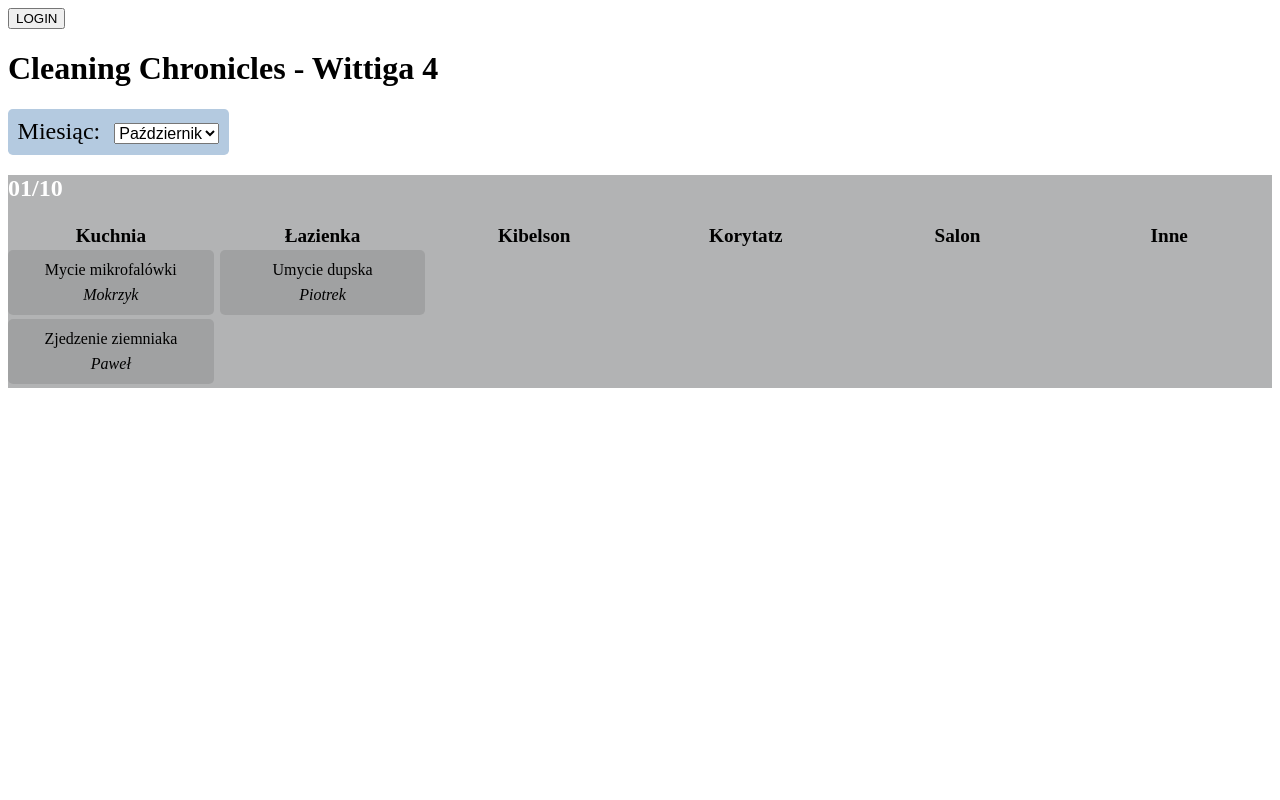
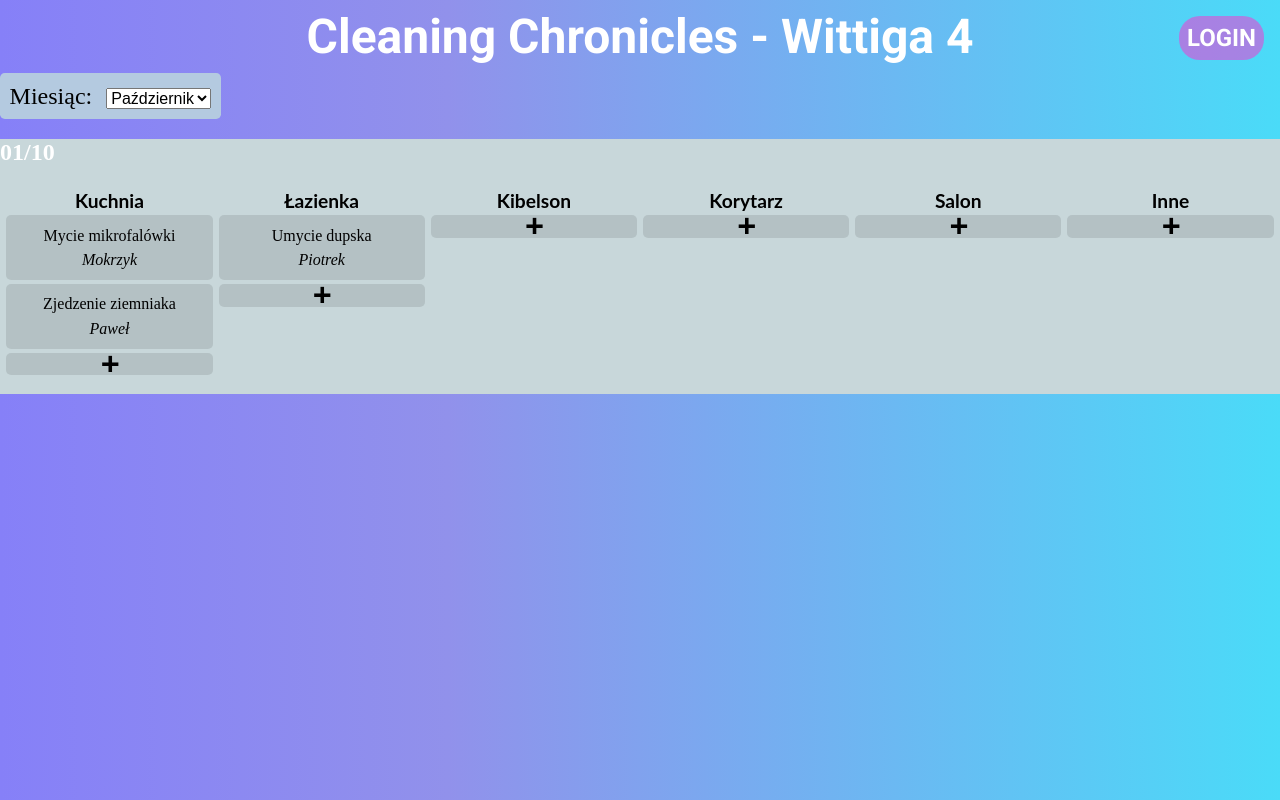
Before and after one commit to piolad/cleaningChronicle, a React (Create React App) app in the folder client/: page / in a window 1280 px wide. Built offline with nearby package versions, Linux system fonts and the light colour scheme.

Commit message:
visual updates & AddTaskButton

```diff
--- /dev/null
+++ b/client/src/AddTaskButton.css
@@ -0,0 +1,20 @@
+.AddTaskButton > p {
+
+    font-size: 2rem;
+    font-weight: 1000;
+
+    margin-top: 0rem;
+    margin-bottom: 0rem;
+
+    display: flex;
+    justify-content: center;
+}
+.AddTaskButton {
+    padding: 0px;
+    height: 0.4rem;
+}
+
+.AddTaskButton:hover {
+    background-color: #8b8b8b;
+    cursor: pointer;
+}
--- /dev/null
+++ b/client/src/AddTaskButton.js
@@ -0,0 +1,12 @@
+import './AddTaskButton.css'
+
+function AddTaskButton(){
+
+    return(
+        <div className="AddTaskButton">
+            <p>+</p>
+        </div>
+        )
+}
+
+export default AddTaskButton;
--- a/client/src/App.css
+++ b/client/src/App.css
@@ -1,52 +1,48 @@
-.view {
-  background-color: rgb(178, 179, 180);
-  width: 100%;
+/*import roboto */
+@import url('https://fonts.googleapis.com/css?family=Roboto:400,700&display=swap');
+
+
+
+body{
+  /* Add a nice background gradient */
+  background: linear-gradient(90deg, rgb(134, 128, 248) 0%, rgb(145, 145, 235) 35%, rgb(74, 219, 248) 100%);
+  /* Make the background cover the whole page */
+  background-size: cover;
+
+  margin: 0px;
+  padding: 0px;
 }
 
-.view > h2 {
+h1{
+  font-family: 'Roboto', sans-serif;
+  font-size: 3rem;
+  font-weight: 700;
   color: white;
-
+  margin-top: 0.5rem;
+  margin-bottom: 0.5rem;
+  text-align: center;
 }
 
+/* login button */
+.loginButton{
+  position:absolute;
+  right: 0;
 
-.container {
-  display: grid;
-  grid-template-columns: 1fr 1fr 1fr 1fr 1fr 1fr;
-  grid-template-rows: 1fr 1fr 1fr;
-  gap: 0px 6px;
-  grid-auto-flow: row;
-  grid-template-areas:
-    "kitchen bathroom wc corridor livingroom other"
-    "kitchen bathroom wc corridor livingroom other"
-    "kitchen bathroom wc corridor livingroom other";
-}
-
-.kitchen { grid-area: kitchen; }
-.bathroom { grid-area: bathroom; }
-.wc { grid-area: wc; }
-.corridor { grid-area: corridor; }
-.livingroom { grid-area: livingroom; }
-.other { grid-area: other; }
-
-
-.container > * > div {
-  background-color: rgba(0,0,0,0.1);
-  border-radius: 5px;
+  font-family: 'Roboto', sans-serif;
+  font-size: 1.5rem;
+  font-weight: 700;
+  color: white;
+  background-color: rgba(252, 51, 208, 0.514);
+  border: none;
+  border-radius: 1.3rem;
   padding: 0.5rem;
 
-  display: flex;
-  flex-direction: column;
-  justify-content: center;
-  align-items: center;
+  margin-right: 1rem;
 
-  margin-bottom: 4px;
+  margin-top: 0.5rem;
+  margin-bottom: 0.5rem;
+  text-align: center;
+  cursor: pointer;
 
+  float: right;
 }
-.container > * > h3 {
-  font-size: 1.2rem;
-  margin-top: 0.2rem;
-  margin-bottom: 0.2rem;
-
-  display: flex;
-  justify-content: center;
-}
--- a/client/src/App.js
+++ b/client/src/App.js
@@ -8,7 +8,7 @@ function App() {
 
   return (
     <div>
-      <button>LOGIN</button>
+      <button className='loginButton'>LOGIN</button>
       <h1>Cleaning Chronicles - Wittiga 4</h1>
 
       <MonthSelector></MonthSelector>
--- a/client/src/MonthlyView.css
+++ b/client/src/MonthlyView.css
@@ -0,0 +1,68 @@
+
+.view {
+  background-color: rgb(200, 215, 218);
+  width: 100%;
+}
+
+.view > h2 {
+  color: white;
+}
+
+.container {
+    padding-left: 0.4rem;
+    padding-right: 0.4rem;
+    padding-bottom: 0.9rem;
+  display: grid;
+  grid-template-columns: 1fr 1fr 1fr 1fr 1fr 1fr;
+  grid-template-rows: 1fr 1fr 1fr;
+  gap: 0px 6px;
+  grid-auto-flow: row;
+  grid-template-areas:
+    "kitchen bathroom wc corridor livingroom other"
+    "kitchen bathroom wc corridor livingroom other"
+    "kitchen bathroom wc corridor livingroom other";
+}
+
+.kitchen {
+  grid-area: kitchen;
+}
+.bathroom {
+  grid-area: bathroom;
+}
+.wc {
+  grid-area: wc;
+}
+.corridor {
+  grid-area: corridor;
+}
+.livingroom {
+  grid-area: livingroom;
+}
+.other {
+  grid-area: other;
+}
+
+.container > * > div {
+  background-color: rgba(0, 0, 0, 0.1);
+  border-radius: 5px;
+  padding: 0.5rem;
+
+  display: flex;
+  flex-direction: column;
+  justify-content: center;
+  align-items: center;
+
+  margin-bottom: 4px;
+}
+.container > * > h3 {
+  font-size: 1.2rem;
+  margin-top: 0.2rem;
+  margin-bottom: 0.2rem;
+
+  display: flex;
+  justify-content: center;
+
+  /* make font lato */
+    font-family: "Lato", sans-serif;
+    /* font-family: "Roboto", sans-serif; */
+}
--- a/client/src/MonthlyView.js
+++ b/client/src/MonthlyView.js
@@ -1,4 +1,5 @@
 import TaskElement from "./TaskElement"
+import AddTaskButton from "./AddTaskButton"
 import './MonthlyView.css'
 
 function MonthlyView(){
@@ -25,26 +26,32 @@ function MonthlyView(){
             <div class="kitchen">
               <h3>Kuchnia</h3>
               {kitchenTasks}
+              <AddTaskButton></AddTaskButton>
             </div>
             <div class="bathroom">
               <h3>Łazienka</h3>
               {bathroomTasks}
+              <AddTaskButton></AddTaskButton>
             </div>
             <div class="wc">
               <h3>Kibelson</h3>
               {wcTasks}
+              <AddTaskButton></AddTaskButton>
             </div>
             <div class="corridor">
-              <h3>Korytatz</h3>
+              <h3>Korytarz</h3>
               {corridorTasks}
+              <AddTaskButton></AddTaskButton>
             </div>
             <div class="livingroom">
               <h3>Salon</h3>
               {livingroomTasks}
+              <AddTaskButton></AddTaskButton>
             </div>
             <div class="other">
               <h3>Inne</h3>
               {otherTasks}
+              <AddTaskButton></AddTaskButton>
             </div>
           </div>
     </div>
```
